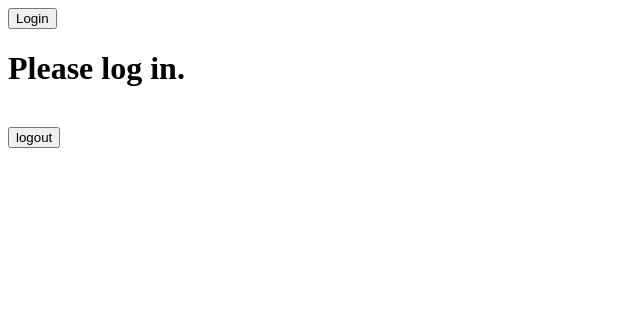
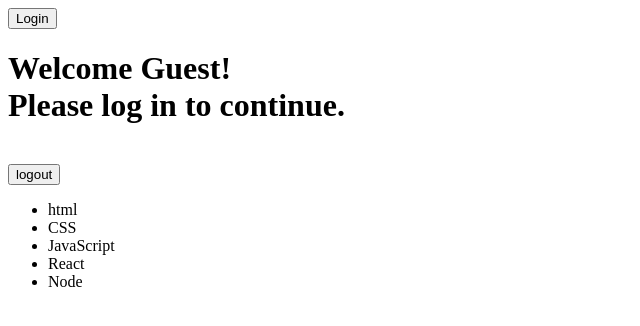
Before and after one commit to adhamali74/czreact, a React (Create React App) app: page / in a window 1280 px wide. Shown: the top 326 px of the page, without its empty margins (0-640 px from the left). Built offline with nearby package versions, Linux system fonts and the light colour scheme.

Commit message:
Lists & Keys

```diff
--- a/src/App.js
+++ b/src/App.js
@@ -1,6 +1,9 @@
 /** @format */
 
 import { useState } from "react";
+import Greeting from "./components/Greeting";
+import Guest from "./components/Guest";
+import Lists from "./components/Lists";
 
 function App() {
   const [isLoggedIn, setIsLoggedIn] = useState(false);
@@ -20,7 +23,7 @@ function App() {
       >
         Login
       </button>
-      {isLoggedIn ? <h1>Welcome back!</h1> : <h1>Please log in.</h1>}
+      {isLoggedIn ? <Greeting name="Adham" /> : <Guest />}
       <br></br>
       <button
         onClick={() => {
@@ -29,6 +32,7 @@ function App() {
       >
         logout
       </button>
+      {<Lists />}
     </div>
   );
 }
--- a/src/components/Greeting.js
+++ b/src/components/Greeting.js
@@ -1,21 +1,13 @@
 /** @format */
-import React, { useState } from "react";
+
 
 function Greeting(props) {
-  let [counter, setCounter] = useState(0);
+  // let [counter, setCounter] = useState(0);÷
   return (
     <>
-      <h2>Guten Morgen ,{props.name}</h2>
-      <h3>
-        <button
-          onClick={() => {
-            setCounter(counter + 1);
-          }}
-        >
-          +
-        </button>
-      </h3>
-      <h6> {counter}</h6>
+      <h2>
+        Guten Morgen {props.name} <br /> you are logged in!
+      </h2>
     </>
   );
 }
--- /dev/null
+++ b/src/components/Guest.js
@@ -0,0 +1,12 @@
+/** @format */
+
+function Guest() {
+  return (
+    <h1>
+      Welcome Guest!
+      <br />
+      Please log in to continue.
+    </h1>
+  );
+}
+export default Guest;
--- /dev/null
+++ b/src/components/Lists.js
@@ -0,0 +1,15 @@
+/** @format */
+
+function Lists() {
+  const arr = ["html", "CSS", "JavaScript", "React", "Node"];
+
+  return (
+    <ul>
+      {arr.map((x) => (
+        <li>{x}</li>
+      ))}
+    </ul>
+  );
+}
+
+export default Lists;
```
